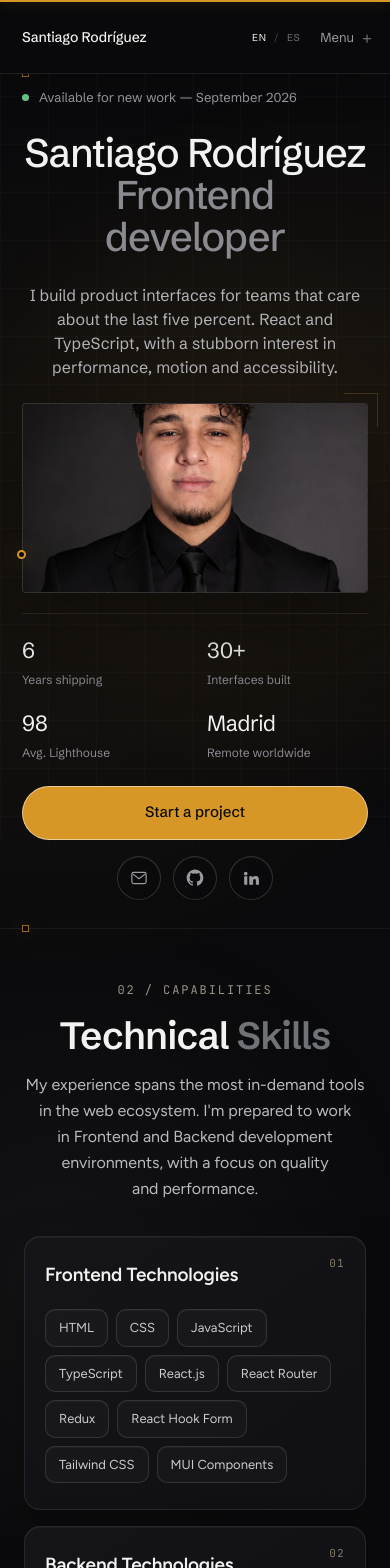
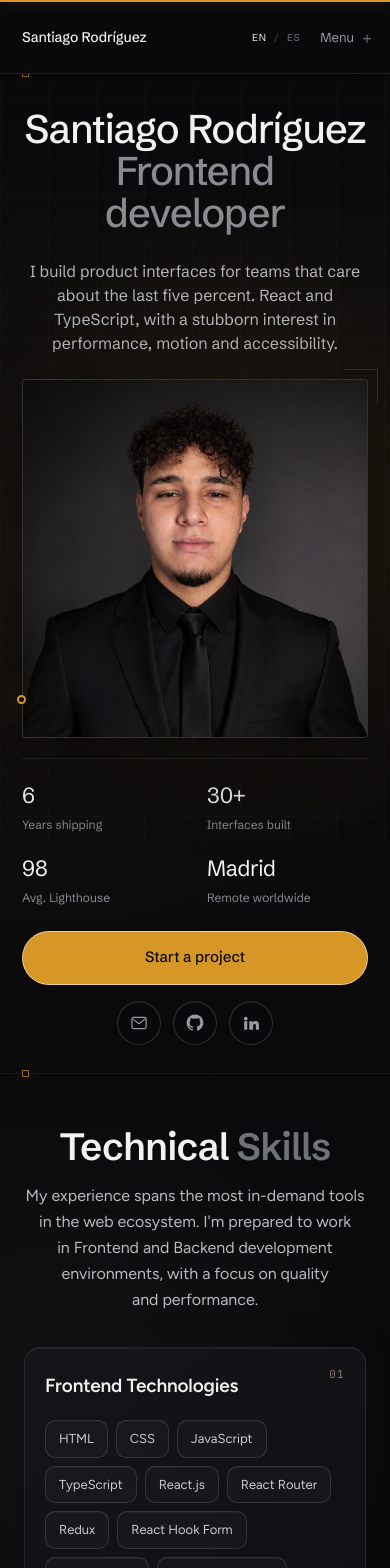
Before and after one commit to Life4Death04/portfolio, a React (Vite) app: page / in a window 390 px wide. Shown: the top 1568 px of the page. Built offline with nearby package versions, Linux system fonts and the light colour scheme.

Commit message:
style(portfolio): refine motion pacing and mobile hero

```diff
--- a/src/lib/motion.ts
+++ b/src/lib/motion.ts
@@ -4,6 +4,12 @@ export const MOTION_TRANSITION: Transition = {
   duration: 1,
   ease: [0.2, 0.7, 0.2, 1],
 };
+
+export const SCROLL_REVEAL_VIEWPORT = {
+  once: true,
+  amount: 0.22,
+  margin: "0px 0px -15% 0px",
+} as const;
 
 export function createRevealVariants(
   reduceMotion: boolean,
--- a/src/sections/about/AboutSection.tsx
+++ b/src/sections/about/AboutSection.tsx
@@ -2,6 +2,7 @@ import { motion, useReducedMotion } from "motion/react";
 import type { Variants } from "motion/react";
 import { useTranslation } from "react-i18next";
 import { SITE_CONFIG } from "../../config/site";
+import { SCROLL_REVEAL_VIEWPORT } from "../../lib/motion";
 
 const ABOUT_EASING = [0.2, 0.7, 0.2, 1] as const;
 const FACTS = ["education", "experience", "focus"] as const;
@@ -80,7 +81,7 @@ export function AboutSection() {
       aria-labelledby="about-title"
       initial="hidden"
       whileInView="visible"
-      viewport={{ once: true, amount: 0.12 }}
+      viewport={SCROLL_REVEAL_VIEWPORT}
     >
       <motion.header
         className="about-heading"
--- a/src/sections/contact/ContactSection.tsx
+++ b/src/sections/contact/ContactSection.tsx
@@ -1,7 +1,7 @@
 import { motion, useReducedMotion } from "motion/react";
 import { useTranslation } from "react-i18next";
 import { SITE_CONFIG } from "../../config/site";
-import { createRevealVariants } from "../../lib/motion";
+import { createRevealVariants, SCROLL_REVEAL_VIEWPORT } from "../../lib/motion";
 
 const CONTACT_ACTIONS = [
   { key: "github", direction: "external", available: false },
@@ -74,7 +74,7 @@ export function ContactSection() {
       aria-labelledby="contact-title"
       initial="hidden"
       whileInView="visible"
-      viewport={{ once: true, amount: 0.12 }}
+      viewport={SCROLL_REVEAL_VIEWPORT}
     >
       <motion.header
         className="contact-heading"
@@ -84,10 +84,6 @@ export function ContactSection() {
           <h2 id="contact-title" className="contact-title">
             {t("contact.title")}
           </h2>
-          <p className="contact-availability">
-            <span aria-hidden="true" />
-            {t("contact.availability")}
-          </p>
         </div>
       </motion.header>
 
--- a/src/sections/home/HomeSection.tsx
+++ b/src/sections/home/HomeSection.tsx
@@ -71,11 +71,6 @@ export function HomeSection() {
       initial="hidden"
       animate="visible"
     >
-      <motion.p className="availability" variants={itemVariants}>
-        <span aria-hidden="true" />
-        {t("home.availability")}
-      </motion.p>
-
       <motion.h1 id="home-title" className="home-title" variants={itemVariants}>
         <span>{t("home.name")}</span>
         <span>{t("home.role")}</span>
--- a/src/sections/projects/ProjectsSection.tsx
+++ b/src/sections/projects/ProjectsSection.tsx
@@ -1,6 +1,7 @@
 import { motion, useReducedMotion } from "motion/react";
 import type { Variants } from "motion/react";
 import { useTranslation } from "react-i18next";
+import { SCROLL_REVEAL_VIEWPORT } from "../../lib/motion";
 import { ProjectVisual } from "./ProjectVisual";
 import { PROJECTS, type ProjectAction, type ProjectRecord } from "./projects";
 
@@ -41,7 +42,7 @@ export function ProjectsSection() {
       aria-labelledby="projects-title"
       initial="hidden"
       whileInView="visible"
-      viewport={{ once: true, amount: 0.12 }}
+      viewport={SCROLL_REVEAL_VIEWPORT}
     >
       <motion.header
         className="projects-intro"
--- a/src/sections/skills/SkillsSection.tsx
+++ b/src/sections/skills/SkillsSection.tsx
@@ -1,6 +1,7 @@
 import { motion, useReducedMotion } from "motion/react";
 import type { Variants } from "motion/react";
 import { useTranslation } from "react-i18next";
+import { SCROLL_REVEAL_VIEWPORT } from "../../lib/motion";
 import { SKILL_GROUPS } from "./skills";
 
 const SKILLS_EASING = [0.2, 0.7, 0.2, 1] as const;
@@ -37,10 +38,9 @@ export function SkillsSection() {
       aria-labelledby="skills-title"
       initial="hidden"
       whileInView="visible"
-      viewport={{ once: true, amount: 0.12 }}
+      viewport={SCROLL_REVEAL_VIEWPORT}
     >
       <motion.header className="skills-intro" variants={introVariants}>
-        <p className="section-index">02 / {t("skills.eyebrow")}</p>
         <h2
           id="skills-title"
           className="skills-title"
--- a/src/styles/global.css
+++ b/src/styles/global.css
@@ -1524,6 +1524,7 @@ a {
   }
 
   .home-title {
+    margin-top: clamp(16px, 5vw, 24px);
     font-size: clamp(38px, 10.25vw, 42px);
     line-height: 1.06;
     text-align: center;
@@ -1537,12 +1538,13 @@ a {
   }
 
   .portrait-figure {
-    margin-top: 24px;
+    width: min(100%, 400px);
+    justify-self: center;
+    margin: 24px auto 0;
   }
 
   .portrait-placeholder {
-    min-height: 190px;
-    aspect-ratio: 16 / 7;
+    aspect-ratio: 795 / 825;
   }
 
   .metrics {
```
Also changed, not shown: 1 other file (tests, documents, lock files or other folders).
